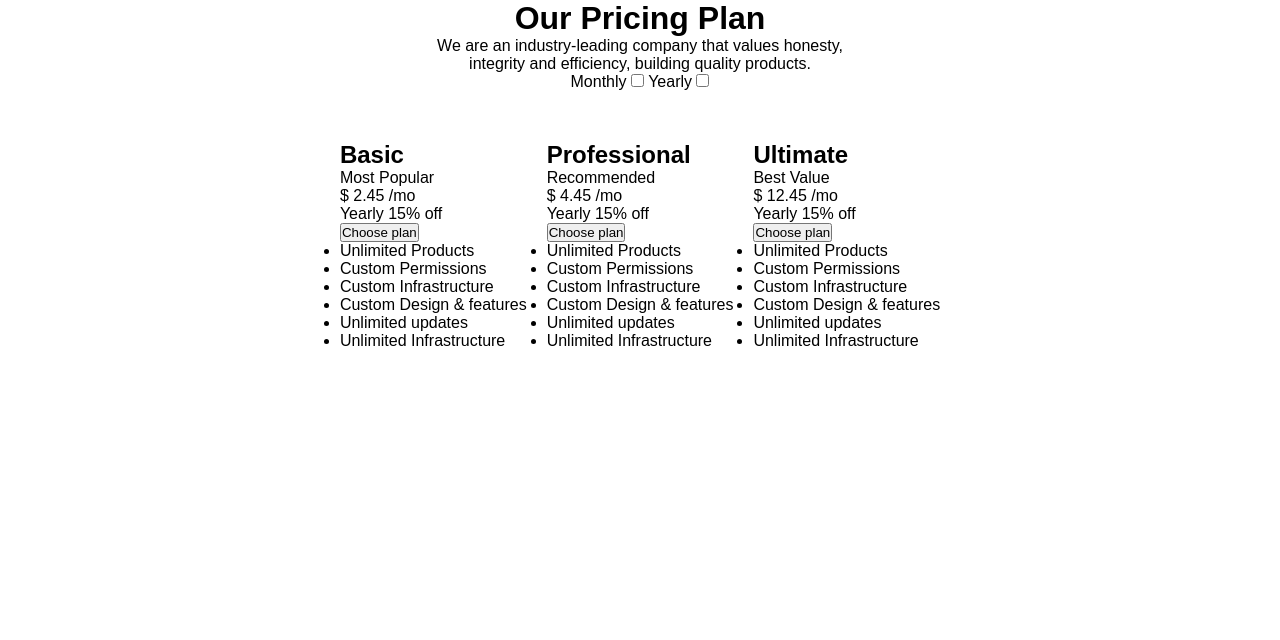
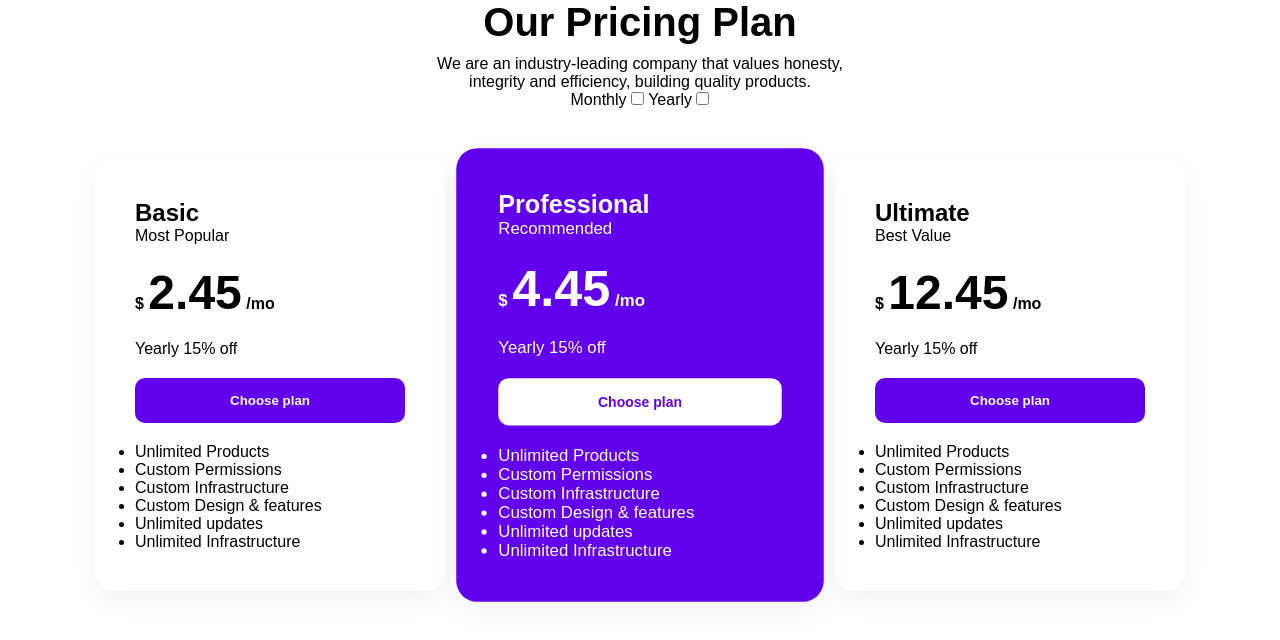
Before and after one commit to alessandrotiberia/htmlcss-pricing-plan, a plain HTML site: page index.html in a window 1280 px wide. Drawn offline with Linux system fonts and the light colour scheme.

Commit message:
card abbiamo dato colori e angoli

```diff
--- a/styles/index.css
+++ b/styles/index.css
@@ -16,9 +16,13 @@ header {
     text-align: center;
     margin-bottom: 50px;
 }
+header h1 {
+    font-size: 2.5rem;
+    margin-bottom: 10px;
+}
 
 main {
-    display: flex;
+    display: flex; /*allineare le card orizzontalmente*/
     justify-content: center;
     align-items: center;
     gap: 20px;
@@ -26,3 +30,45 @@ main {
     flex-wrap: wrap;
     /* Fa andare a capo le card su schermi piccoli */
 }
+.card {
+    background: white;
+    padding: 40px;
+    border-radius: 20px;
+    width: 350px;
+    box-shadow: 0 10px 30px rgba(0,0,0,0.05);
+    text-align: left;
+}
+
+/* La card centrale (Professional) ha colori invertiti */
+.card.pro {
+    background-color: #6200ee;
+    color: white;
+    transform: scale(1.05); /* La rende leggermente più grande */
+}
+
+.prezzo {
+    margin: 20px 0;
+    font-weight: bold;
+}
+
+.numeri {
+    font-size: 3rem;
+}
+
+button {
+    width: 100%;
+    padding: 15px;
+    border-radius: 10px;
+    border: none;
+    background-color: #6200ee;
+    color: white;
+    font-weight: bold;
+    cursor: pointer;
+    margin: 20px 0;
+}
+
+/* Bottone bianco per la card viola */
+.pro button {
+    background-color: white;
+    color: #6200ee;
+}
```
